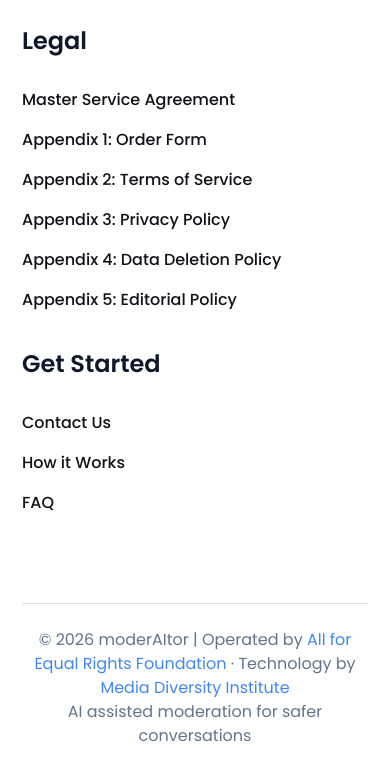
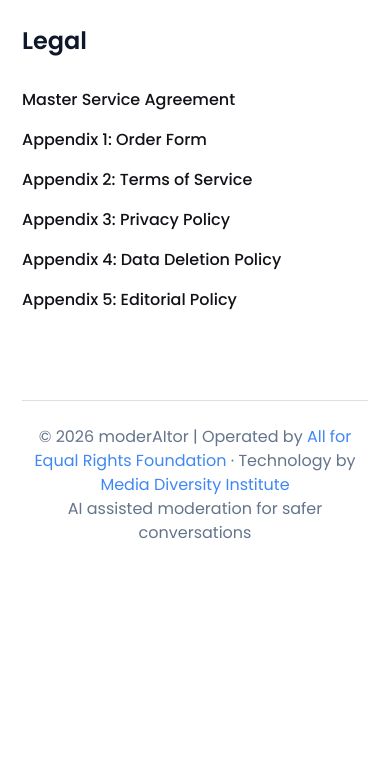
Before and after one commit to hrayrzh/moderaitor_landing, a plain HTML site: page index.html in a window 390 px wide. Shown: the part 8862-9634 px from the top of the page. After the commit the page ends 9431 px from the top, so only its background shows below. Drawn offline with nearby package versions, Linux system fonts and the light colour scheme; files that its build step writes are made by us from their sources; files whose address does not match are found by name.

Commit message:
Remove duplicate Get Started footer column on homepage
Co-Authored-By: Claude Fable 5.1 <noreply@anthropic.com>

```diff
--- a/index.html
+++ b/index.html
@@ -675,7 +675,7 @@
 			<div class="footer-top">
 				<div class="container">
 					<div class="row items">
-						<div class="col-12 col-sm-6 col-lg-3 item">
+						<div class="col-12 col-sm-6 col-lg-4 item">
 							<!-- Footer Items -->
 							<div class="footer-items">
 								<!-- Logo -->
@@ -707,7 +707,7 @@
 								</div>
 							</div>
 						</div>
-						<div class="col-12 col-sm-6 col-lg-3 item">
+						<div class="col-12 col-sm-6 col-lg-4 item">
 							<!-- Footer Items -->
 							<div class="footer-items">
 								<h4 class="footer-title mt-0">Useful Links</h4>
@@ -732,7 +732,7 @@
 								</ul>
 							</div>
 						</div>
-						<div class="col-12 col-sm-6 col-lg-3 item">
+						<div class="col-12 col-sm-6 col-lg-4 item">
 							<!-- Footer Items -->
 								<div class="footer-items">
 									<h4 class="footer-title mt-0">Legal</h4>
@@ -759,25 +759,6 @@
 										</li>
 									</ul>
 								</div>
-						</div>
-						<div class="col-12 col-sm-6 col-lg-3 item">
-							<!-- Footer Items -->
-							<div class="footer-items">
-								<h4 class="footer-title mt-0">Get Started</h4>
-
-								<!-- Navigation -->
-								<ul class="nav flex-column" role="list">
-									<li class="nav-item">
-										<a class="nav-link" href="#contact">Contact Us</a>
-									</li>
-									<li class="nav-item">
-										<a class="nav-link" href="#how-it-works">How it Works</a>
-									</li>
-									<li class="nav-item">
-										<a class="nav-link" href="#faq">FAQ</a>
-									</li>
-								</ul>
-							</div>
 						</div>
 					</div>
 				</div>
```
